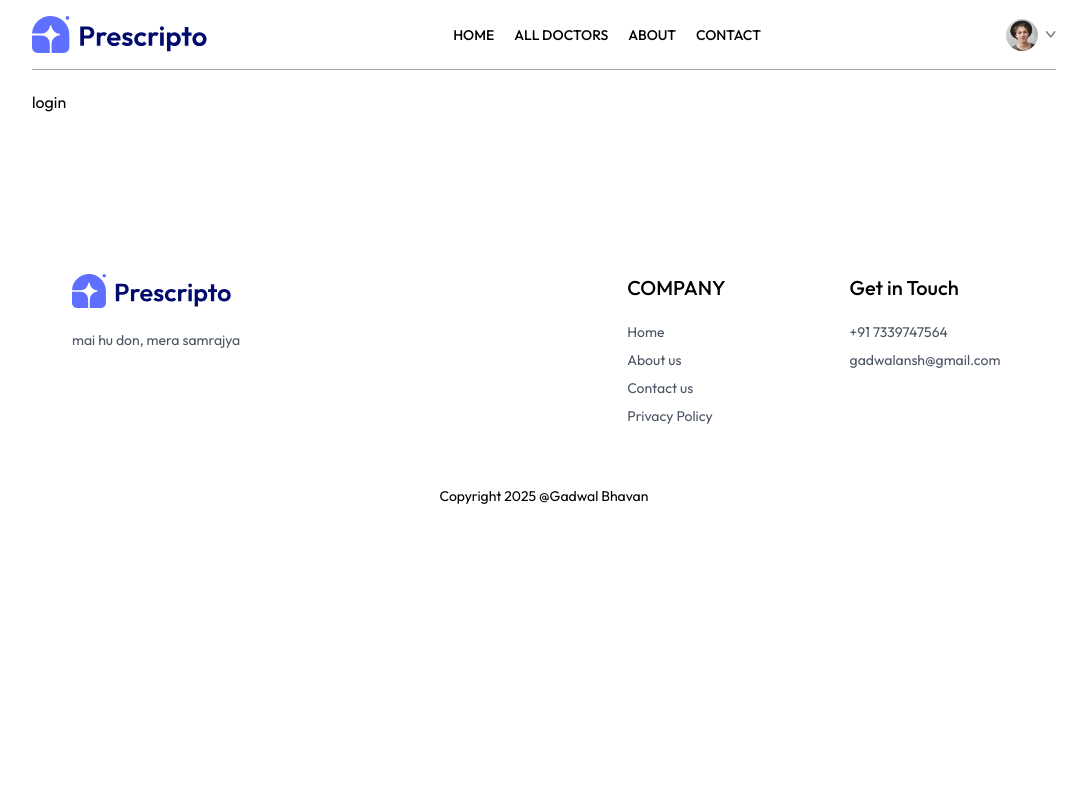
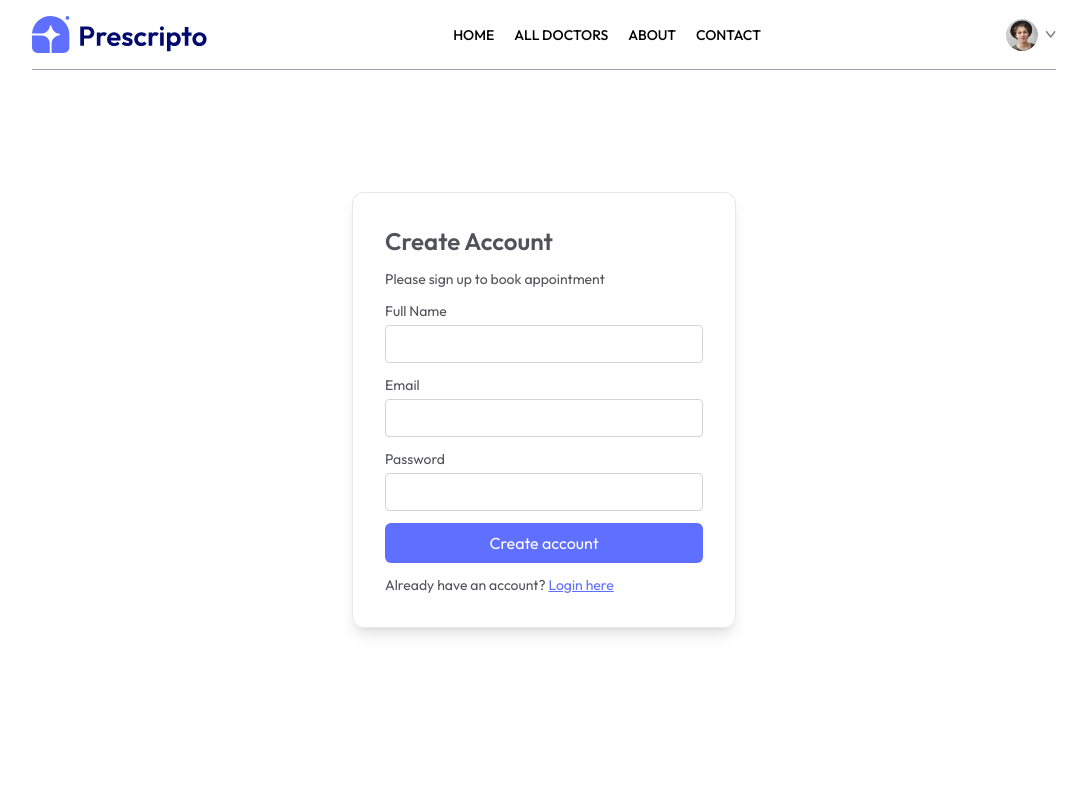
Before and after one commit to githubansh/Prescripto, a React (Vite) app in the folder Frontend/: page /login in a window 1280 px wide. Shown: the top 800 px of the page, without its empty margins (96-1183 px from the left). Built offline with nearby package versions, Linux system fonts and the light colour scheme.

Commit message:
added Login page component

```diff
--- a/Frontend/src/pages/login.jsx
+++ b/Frontend/src/pages/login.jsx
@@ -1,8 +1,45 @@
-import React from 'react'
+import React, { useState } from 'react'
 
 const Login = () => {
+
+  const [state, setState] = useState('Sign Up')
+
+  const [name, setName] = useState('')
+  const [email, setEmail] = useState('')
+  const [password, setPassword] = useState('')
+
+  const onSubmitHandler = (event) => {
+    event.preventDefault();
+
+  }
+
   return (
-    <div>login</div>
+    <form onSubmit={onSubmitHandler} className='min-h-[80vh] flex items-center'>
+      <div className='flex flex-col gap-3 m-auto items-start p-8 min-w-[340px] sm:min-w-96 border rounded-xl text-zinc-600 text-sm shadow-lg'>
+        <p className='text-2xl font-semibold'>{state === 'Sign Up' ? 'Create Account' : 'Login'}</p>
+        <p>Please {state === 'Sign Up' ? 'sign up' : 'log in'} to book appointment</p>
+        {state === 'Sign Up'
+          ? <div className='w-full '>
+            <p>Full Name</p>
+            <input onChange={(e) => setName(e.target.value)} value={name} className='border border-zinc-300 rounded w-full p-2 mt-1' type="text" required />
+          </div>
+          : null
+        }
+        <div className='w-full '>
+          <p>Email</p>
+          <input onChange={(e) => setEmail(e.target.value)} value={email} className='border border-zinc-300 rounded w-full p-2 mt-1' type="email" required />
+        </div>
+        <div className='w-full '>
+          <p>Password</p>
+          <input onChange={(e) => setPassword(e.target.value)} value={password} className='border border-zinc-300 rounded w-full p-2 mt-1' type="password" required />
+        </div>
+        <button className='bg-primary text-white w-full py-2 rounded-md text-base'>{state === 'Sign Up' ? 'Create account' : 'Login'}</button>
+        {state === 'Sign Up'
+          ? <p>Already have an account? <span onClick={() => setState('Login')} className='text-primary underline cursor-pointer'>Login here</span></p>
+          : <p>Create an new account? <span onClick={() => setState('Sign Up')} className='text-primary underline cursor-pointer'>Click here</span></p>
+        }
+      </div>
+    </form>
   )
 }
 
```
